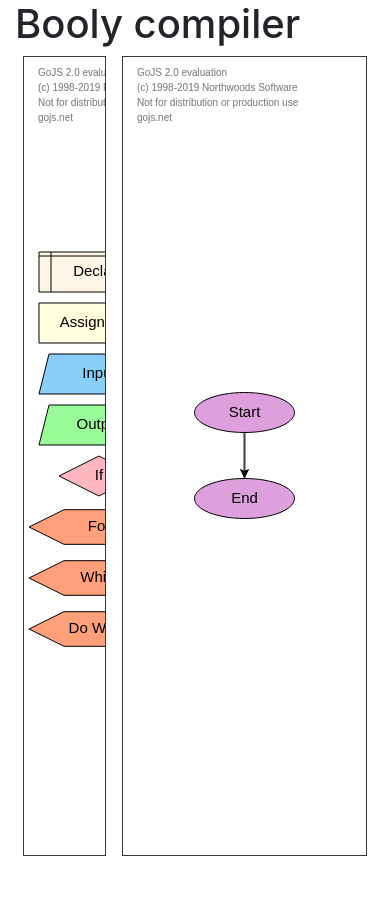
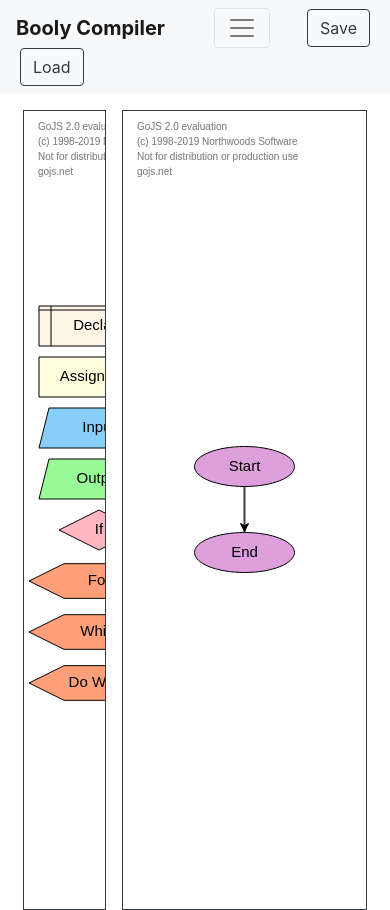
Before and after one commit to 00251716/booly, a plain HTML site: page ide/index.html in a window 390 px wide. Before the commit the page ends 856 px from the top, so only its background shows below. Drawn offline with Linux system fonts and the light colour scheme.

Commit message:
Adding some style to main page

```diff
--- a/ide/index.html
+++ b/ide/index.html
@@ -9,9 +9,27 @@
     <link rel="stylesheet" href="css/style.css">
 </head>
 <body>
+
+  <!-- Navbar -->
+  <nav class="navbar navbar-expand-lg navbar-light bg-light">
     <div class="container">
-        <h1>Booly compiler</h1>
+      <a class="navbar-brand" href="#"><b>Booly Compiler</b></a>
+    <button class="navbar-toggler" type="button" data-toggle="collapse" data-target="#navbarNav" aria-controls="navbarNav" aria-expanded="false" aria-label="Toggle navigation">
+      <span class="navbar-toggler-icon"></span>
+    </button>
+    <div class="collapse navbar-collapse" id="navbarNav">
+      <ul class="navbar-nav">
+      </ul>
+    </div>
+    <button type="button" class="btn btn-outline-dark mx-1" id="saveButton">Save</button>
+    <button type="button" class="btn btn-outline-dark mx-1" id="loadButton">Load</button>
+    </div>
+  </nav>
+
+  <div class="container mt-3">
       <div class="d-flex flex-row" id="main-container">
+
+        <!-- Diagram editor -->
         <div id="my-palette" class="border border-dark mx-2"></div>
         <div id="my-diagram" class="border border-dark mx-2"></div>
 
--- a/ide/js/diagram.js
+++ b/ide/js/diagram.js
@@ -228,7 +228,8 @@ function initDiagram(gojs) {
     myDiagram = gojs(go.Diagram, "my-diagram",
         {
             initialAutoScale: go.Diagram.UniformToFill,
-			layout: gojs(go.LayeredDigraphLayout, { direction: 90, setsPortSpots: false } ),
+			layout: gojs(go.LayeredDigraphLayout, { direction: 90, setsPortSpots: false,
+				layeringOption: go.LayeredDigraphLayout.LayerLongestPathSource, columnSpacing: 45}),
 			// Funcion que se ejecuta mientras se borra un nodo del diagrama
 			SelectionDeleting: function(e) {
 				exciseNode(e.subject.first()) // Deletes a node and its children
```
Lines whose indentation alone changed are shown as unchanged.
